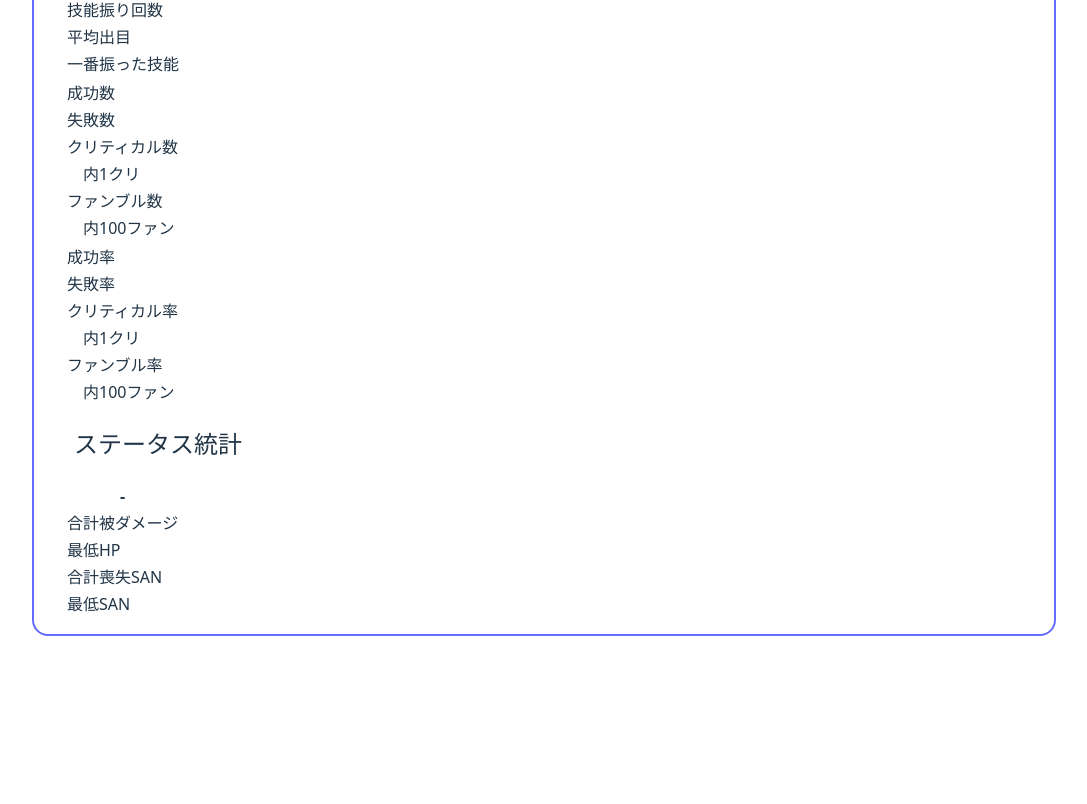
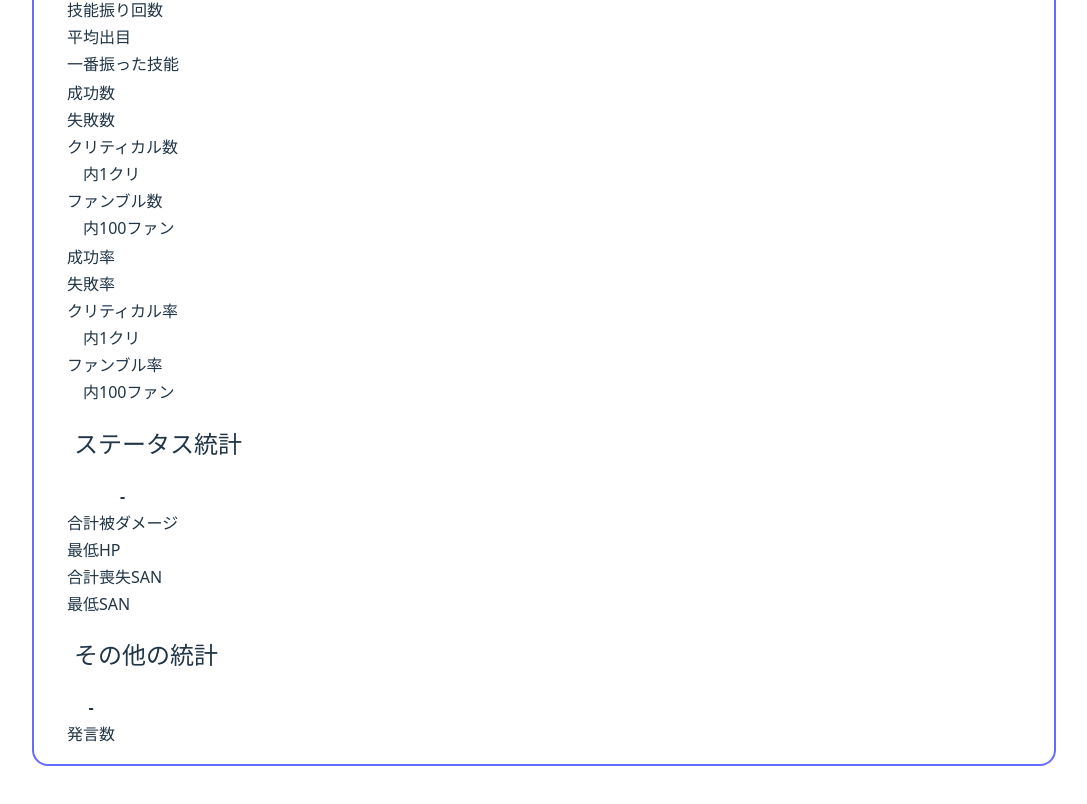
Before and after one commit to tukasa0001/DiceStats, a React (Vite) app: page / in a window 1280 px wide. Shown: the part 438-1242 px from the top of the page, without its empty margins (96-1183 px from the left). Before the commit the page ends 1138 px from the top, so only its background shows below. Built offline with nearby package versions, Linux system fonts and the light colour scheme.

Commit message:
発言数の統計を追加

```diff
--- a/src/Stats.tsx
+++ b/src/Stats.tsx
@@ -5,6 +5,7 @@ import parseCcfoliaLog from './ccfoliaLog/CcfoliaLog';
 import { CoCSkillRollMessage } from './ccfoliaLog/message/CoCSkillRollMessage';
 import "./Stats.css"
 import { ParamChangeMessage } from './ccfoliaLog/message/ParamChangeMessage';
+import { TalkMessage } from './ccfoliaLog/message/TalkMessasge';
 
 class Stat {
     // 技能関連
@@ -22,7 +23,10 @@ class Stat {
     totalDamage: number = 0;
     minHealth: number | undefined = undefined;
     totalLostSAN: number = 0;
-    minSAN: number | undefined = undefined
+    minSAN: number | undefined = undefined;
+
+    // その他
+    talkNum: number = 0;
 };
 
 const Stats: FC = () => {
@@ -88,6 +92,10 @@ const Stats: FC = () => {
                 }
             }
         }
+        else if (msg instanceof TalkMessage) {
+            const stat = getStat(msg.sender);
+            stat.talkNum++;
+        }
     }
 
     const list = [...stats];
@@ -143,6 +151,11 @@ const Stats: FC = () => {
                 Data("合計喪失SAN", list.map(tp => tp[1].totalLostSAN)),
                 Data("最低SAN", list.map(tp => tp[1].minSAN ?? "N/A"))
             ]} />
+
+            <h2>その他の統計</h2>
+            <StatTable characters={list.map(tp => tp[0])} data={[
+                Data("発言数", list.map(tp => tp[1].talkNum))
+            ]} />
         </div>
     );
 }
--- a/src/ccfoliaLog/CcfoliaLog.tsx
+++ b/src/ccfoliaLog/CcfoliaLog.tsx
@@ -31,7 +31,7 @@ const parseCcfoliaLog = (log: string): CcfoliaMessage[] => {
             msgs.push(new CoCSkillRollMessage(channel, name, skillName, diceValue, successValue));
         }
         else {
-            // msgs.push(new TalkMessage(channel, name, text));
+            msgs.push(new TalkMessage(channel, name, text));
         }
     }
 
```
